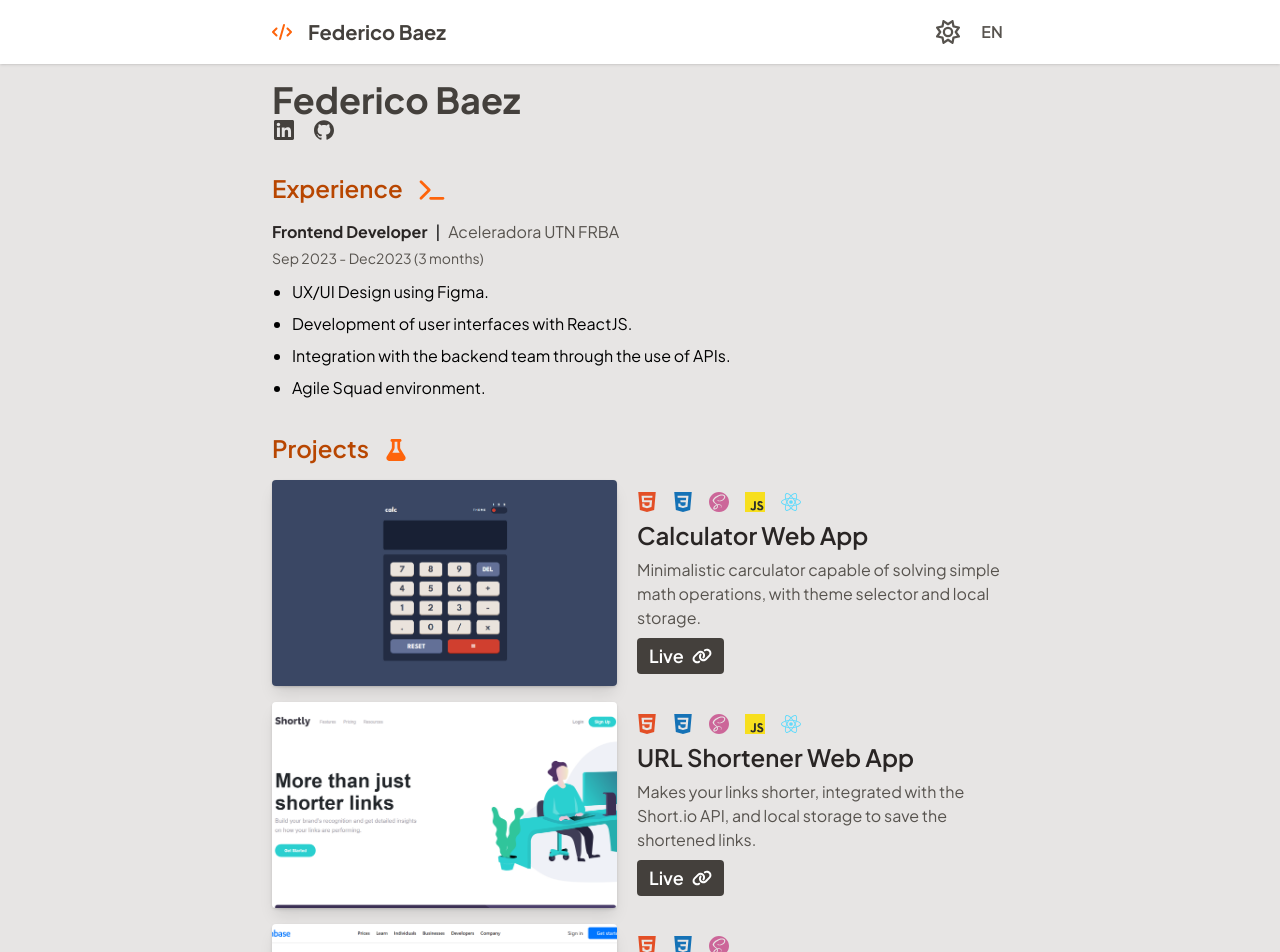
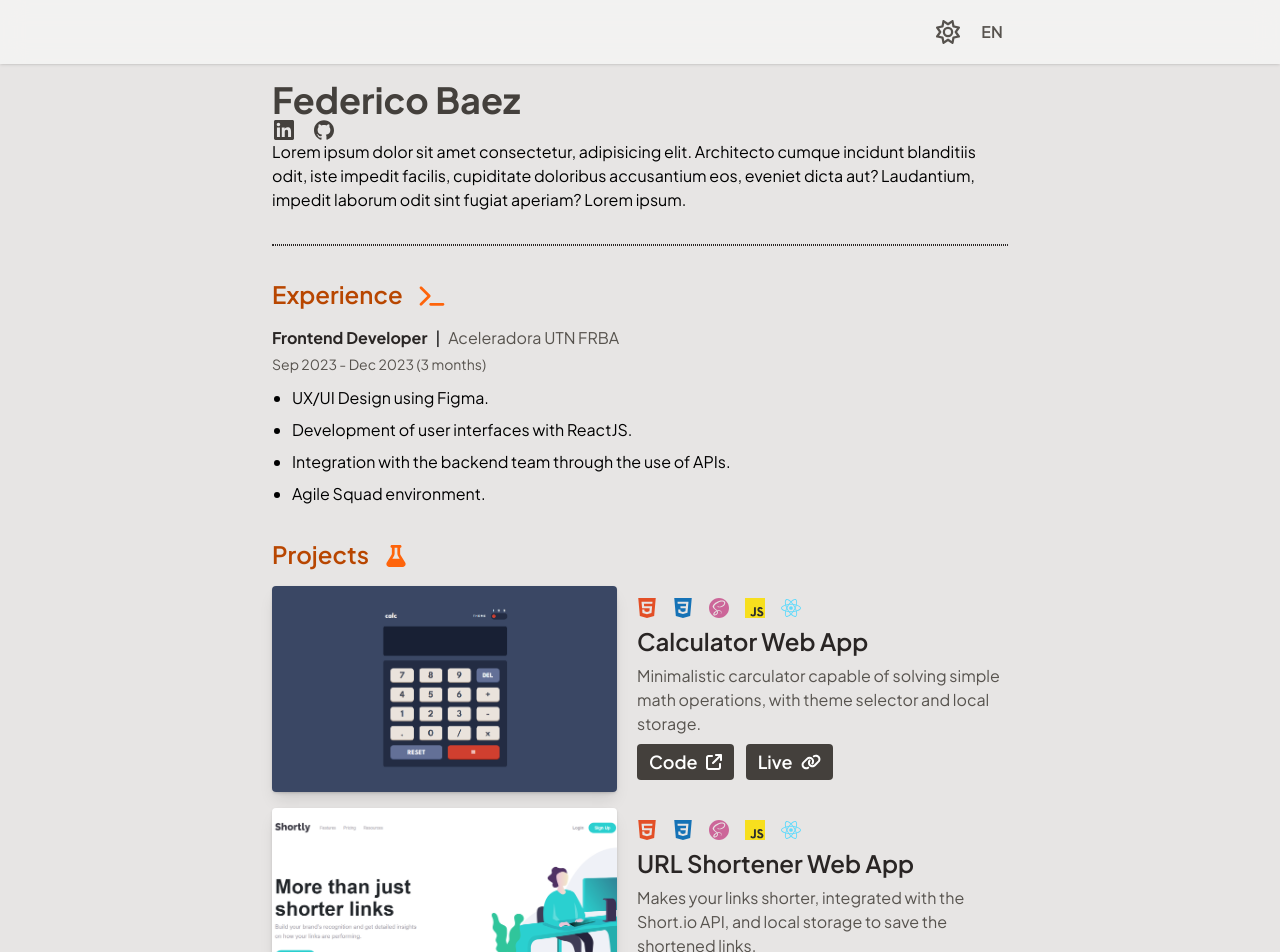
Before and after one commit to Federico-Baez/Federico-Baez-Portfolio, a React (Vite) app: page / in a window 1280 px wide. Shown: the top 952 px of the page. Built offline with nearby package versions, Linux system fonts and the light colour scheme.

Commit message:
language selector completed

```diff
--- a/index.html
+++ b/index.html
@@ -4,7 +4,7 @@
 		<meta charset="UTF-8" />
 		<link rel="icon" type="image/svg+xml" href="/vite.svg" />
 		<meta name="viewport" content="width=device-width, initial-scale=1.0" />
-		<title>Vite + React + TS</title>
+		<title>Federico Baez´s Portfolio</title>
 	</head>
 	<body class="font-primary bg-stone-200">
 		<div id="root"></div>
--- /dev/null
+++ b/public/assets/locales/en/translation.json
@@ -0,0 +1,21 @@
+{
+	"name": "Federico Baez",
+	"about_me": "Lorem ipsum dolor sit amet consectetur, adipisicing elit. Architecto cumque incidunt blanditiis odit, iste impedit facilis, cupiditate doloribus accusantium eos, eveniet dicta aut? Laudantium, impedit laborum odit sint fugiat aperiam? Lorem ipsum.",
+	"title_experience": "Experience",
+	"job_role": "Frontend Developer",
+	"job_company_name": "Aceleradora UTN FRBA",
+	"job_dates": "Sep 2023 - Dec 2023 (3 months)",
+	"job_enum_1": "UX/UI Design using Figma.",
+	"job_enum_2": "Development of user interfaces with ReactJS.",
+	"job_enum_3": "Integration with the backend team through the use of APIs.",
+	"job_enum_4": "Agile Squad environment.",
+	"title_projects": "Projects",
+	"button_code": "Code",
+	"button_live": "Live",
+	"calculator_subtitle": "Calculator Web App",
+	"calculator_description": "Minimalistic carculator capable of solving simple math operations, with theme selector and local storage.",
+	"shortener_subtitle": "URL Shortener Web App",
+	"shortener_description": "Makes your links shorter, integrated with the Short.io API, and local storage to save the shortened links.",
+	"landing_subtitle": "Responsive Landing Page",
+	"landing_description": "Landing page with a responsive layout to improve the user experience, inspired by a public Figma design."
+}
--- a/src/components/containers/CardContainer.tsx
+++ b/src/components/containers/CardContainer.tsx
@@ -1,13 +1,16 @@
 import Card from "../pure/Card";
 import { FlaskIcon } from "../pure/icons";
+import { useTranslation } from "react-i18next";
 
 export default function CardContainer() {
+	const { t } = useTranslation();
+
 	return (
 		<section className="section-projects grid grid-cols-1 gap-4 md:gap-4">
 			{/* About me title */}
 			<title className="text-highlight-dark flex items-center gap-4">
 				<h2 className="items-center text-2xl font-semibold">
-					Projects
+					{t("title_projects")}
 				</h2>
 				<div className="text-highlight mt-1">
 					<FlaskIcon />
@@ -15,30 +18,33 @@ export default function CardContainer() {
 			</title>
 			<Card
 				cardImg="/Calculator-Thumbnail.png"
-				cardTechs={["HTML", "CSS", "SCSS", "JS", "ReactJS"]}
-				cardTitle="Calculator Web App"
-				cardDescription="Minimalistic carculator capable of solving simple math operations, with theme selector and local storage."
+				cardTechs={["HTML", "CSS", "SCSS", "JS", "React"]}
+				cardTitle={t("calculator_subtitle")}
+				cardDescription={t("calculator_description")}
 				cardLiveLink="https://federico-baez.github.io/Calculator-App-React/"
+				cardCodeLink="https://github.com/Federico-Baez/Calculator-App-React"
 			/>
 			<Card
 				cardImg="/Shortener-Thumbnail.png"
-				cardTechs={["HTML", "CSS", "SCSS", "JS", "ReactJS"]}
-				cardTitle="URL Shortener Web App"
-				cardDescription="Makes your links shorter, integrated with the Short.io API, and local storage to save the shortened links."
+				cardTechs={["HTML", "CSS", "SCSS", "JS", "React"]}
+				cardTitle={t("shortener_subtitle")}
+				cardDescription={t("shortener_description")}
 				cardLiveLink="https://federico-baez.github.io/URL-Shortener-App-React/"
+				cardCodeLink="https://github.com/Federico-Baez/URL-Shortener-App-React"
 			/>
 			<Card
 				cardImg="/Landing-Thumbnail.png"
 				cardTechs={["HTML", "CSS", "SCSS"]}
-				cardTitle="Responsive Landing Page"
-				cardDescription="Landing page with a responsive layout to improve the user experience, inspired by a public Figma design."
+				cardTitle={t("landing_subtitle")}
+				cardDescription={t("landing_description")}
 				cardLiveLink="https://federico-baez.github.io/Landing-Page/"
+				cardCodeLink="https://github.com/Federico-Baez/Landing-Page"
 			/>
 			{/* <Card
 						cardImg="/Todo-Thumbnail.png"
-						cardTechs={["ReactJS"]}
-						cardTitle="Todo List Web App"
-						cardDescription="Lorem, ipsum dolor sit amet consectetur adipisicing elit. Error, vero qui? Quia magnam eius repellendus."
+						cardTechs={["React"]}
+						cardTitle={t("")}
+						cardDescription={t("")}
 					/> */}
 		</section>
 	);
--- a/src/components/containers/ExperienceContainer.tsx
+++ b/src/components/containers/ExperienceContainer.tsx
@@ -1,10 +1,14 @@
 import { TerminalIcon } from "../pure/icons";
+import { useTranslation } from "react-i18next";
+
 export default function ExperienceContainer() {
+	const { t } = useTranslation();
+
 	return (
 		<section className="section-experience flex flex-col gap-4">
 			<title className="text-highlight-dark flex items-center gap-4">
 				<h2 className="items-center text-2xl font-semibold">
-					Experience
+					{t("title_experience")}
 				</h2>
 				<div className="text-highlight mt-1">
 					<TerminalIcon />
@@ -14,26 +18,23 @@ export default function ExperienceContainer() {
 				<div className="flex flex-col gap-1">
 					<div className="flex gap-2">
 						<h3 className="text-chars-strong font-bold">
-							Frontend Developer{" "}
+							{t("job_role")}
 						</h3>
 						<p> | </p>
 						<h4 className="text-chars-light">
-							Aceleradora UTN FRBA
+							{t("job_company_name")}
 						</h4>
 					</div>
 					<h5 className="text-chars-light text-sm">
-						Sep 2023 - Dec2023 (3 months)
+						{t("job_dates")}
 					</h5>
 				</div>
 
 				<ul className="list-disc space-y-2 pl-5">
-					<li>UX/UI Design using Figma.</li>
-					<li>Development of user interfaces with ReactJS.</li>
-					<li>
-						Integration with the backend team through the use of
-						APIs.
-					</li>
-					<li>Agile Squad environment.</li>
+					<li>{t("job_enum_1")}</li>
+					<li>{t("job_enum_2")}</li>
+					<li>{t("job_enum_3")}</li>
+					<li>{t("job_enum_4")}</li>
 				</ul>
 			</article>
 		</section>
--- a/src/components/containers/LandingPage.tsx
+++ b/src/components/containers/LandingPage.tsx
@@ -1,16 +1,37 @@
 /* import Footer from "../pure/Footer"; */
+import { useEffect, useRef, useState } from "react";
 import Header from "../pure/Header";
 import CardContainer from "./CardContainer";
 import ExperienceContainer from "./ExperienceContainer";
 import PresentationContainer from "./PresentationContainer";
 
 export default function LandingPage() {
+	const [isScrolled, setIsScrolled] = useState(false);
+	const presentationContainerRef = useRef<HTMLDivElement | null>(null);
+
+	useEffect(() => {
+		const onScroll = () => {
+			if (presentationContainerRef.current) {
+				const rect =
+					presentationContainerRef.current.getBoundingClientRect();
+				const headerHeight = 140;
+				setIsScrolled(window.scrollY >= rect.bottom + headerHeight);
+			}
+		};
+
+		window.addEventListener("scroll", onScroll);
+		return () => window.removeEventListener("scroll", onScroll);
+	}, []);
+
 	return (
 		<div>
-			<Header />
+			<Header showDetails={isScrolled} />
 			<main className="mx-auto grid max-w-3xl gap-8 px-4 pb-8 pt-4">
 				{/* About me section */}
-				<PresentationContainer />
+				<div ref={presentationContainerRef}>
+					<PresentationContainer />
+				</div>
+				<hr className="border-chars-strong rounded-lg border border-dotted"></hr>
 				{/* Experience section */}
 				<ExperienceContainer />
 				{/* Projects section*/}
--- a/src/components/containers/PresentationContainer.tsx
+++ b/src/components/containers/PresentationContainer.tsx
@@ -1,17 +1,31 @@
 import { GithubIcon, LinkedinIcon } from "../pure/icons";
+import { useTranslation } from "react-i18next";
 
 export default function PresentationContainer() {
+	const { t } = useTranslation();
+
 	return (
-		<section>
+		<section className="flex flex-col ">
 			<title className="text-chars flex items-center gap-4">
-				<h2 className="items-center text-4xl font-bold">
-					Federico Baez
-				</h2>
+				<h2 className="items-center text-4xl font-bold">{t("name")}</h2>
 			</title>
 			<div className="flex space-x-4 text-stone-700">
-				<LinkedinIcon />
-				<GithubIcon />
+				<a
+					href="https://www.linkedin.com/in/federico-baez/"
+					target="_blank"
+					rel="noopener noreferrer"
+				>
+					<LinkedinIcon />
+				</a>
+				<a
+					href="https://github.com/Federico-Baez"
+					target="_blank"
+					rel="noopener noreferrer"
+				>
+					<GithubIcon />
+				</a>
 			</div>
+			<p>{t("about_me")}</p>
 		</section>
 	);
 }
--- a/src/components/pure/Card.tsx
+++ b/src/components/pure/Card.tsx
@@ -1,8 +1,10 @@
 import LogoError from "./LogoError";
+import { useTranslation } from "react-i18next";
 import {
 	CSSIcon,
 	HTMLIcon,
 	JSIcon,
+	LinkAltIcon,
 	LinkIcon,
 	ReactIcon,
 	SCSSIcon,
@@ -16,6 +18,7 @@ interface CardProps {
 	cardTitle: string;
 	cardDescription: string;
 	cardLiveLink: string;
+	cardCodeLink: string;
 }
 
 export default function Card({
@@ -24,6 +27,7 @@ export default function Card({
 	cardTitle,
 	cardDescription,
 	cardLiveLink,
+	cardCodeLink,
 }: CardProps) {
 	const techLogoSelector = (tech: string): React.ReactNode => {
 		switch (tech) {
@@ -37,7 +41,7 @@ export default function Card({
 				return <JSIcon />;
 			case "TS":
 				return <TSIcon />;
-			case "ReactJS":
+			case "React":
 				return <ReactIcon />;
 			case "Tailwind":
 				return <TailwindIcon />;
@@ -45,6 +49,8 @@ export default function Card({
 				return <LogoError />;
 		}
 	};
+
+	const { t } = useTranslation();
 
 	return (
 		<article className="overflow-hidden rounded bg-white shadow sm:flex sm:overflow-visible sm:rounded-none sm:bg-transparent sm:shadow-none">
@@ -57,29 +63,48 @@ export default function Card({
 					className="h-full w-full object-cover object-center shadow sm:rounded"
 				></img>
 			</div>
-			<div className="space-y-2 p-5 sm:min-w-[391px] sm:py-3 sm:pl-5 sm:pr-0">
+			<div className="space-y-2 p-5 sm:min-w-[391px] sm:max-w-[391px] sm:py-3 sm:pl-5 sm:pr-0">
 				<div className="text-small flex font-semibold">
 					{cardTechs.map((tech, index) => (
-						<span className="mr-4" key={index}>
+						<div
+							className="group/tooltip relative mr-4"
+							key={index}
+						>
 							{techLogoSelector(tech)}
+							<span className="before:dark:gray-800 pointer-events-none absolute bottom-full left-1/2 z-20 -translate-x-1/2 -translate-y-0 whitespace-nowrap rounded-md bg-gray-800 px-1.5 py-1 text-xs text-gray-200 opacity-0 transition-all before:absolute before:-bottom-1 before:left-1/2 before:-z-10 before:h-2.5 before:w-2.5 before:-translate-x-1/2 before:rotate-45 before:rounded-sm before:bg-gray-800 before:content-[''] group-hover/tooltip:-translate-y-3 group-hover/tooltip:opacity-100 dark:bg-white dark:text-gray-700 before:dark:bg-white">
+								{tech}
 							</span>
+						</div>
 					))}
 				</div>
 				<h2 className="text-chars-strong text-2xl font-semibold leading-tight">
 					{cardTitle}
 				</h2>
 				<p className="text-chars-light">{cardDescription}</p>
+				<div className="flex gap-3">
+					<a
+						href={cardCodeLink}
+						target="_blank"
+						rel="noopener noreferrer"
+						className="bg-chars hover:bg-highlight active:bg-highlight-light group inline-flex cursor-pointer items-center gap-2 rounded px-3 py-1 text-lg font-semibold text-white transition-all "
+					>
+						{t("button_code")}
+						<i className="transform transition-transform">
+							<LinkAltIcon />
+						</i>
+					</a>
 					<a
 						href={cardLiveLink}
 						target="_blank"
 						rel="noopener noreferrer"
 						className="bg-chars hover:bg-highlight active:bg-highlight-light group inline-flex cursor-pointer items-center gap-2 rounded px-3 py-1 text-lg font-semibold text-white transition-all hover:gap-5"
 					>
-					Live
+						{t("button_live")}
 						<i className="transform transition-transform group-hover:rotate-90">
 							<LinkIcon />
 						</i>
 					</a>
+				</div>
 			</div>
 			{/* <div className="flex pb-3 pl-5 pt-0">
                     <span className="text-small text-stone-800">2023</span>
--- a/src/components/pure/Header.tsx
+++ b/src/components/pure/Header.tsx
@@ -1,54 +1,57 @@
-import { LightThemeIcon, ScriptIcon } from "./icons";
+import { useTranslation } from "react-i18next";
+import { GithubIcon, LightThemeIcon, LinkedinIcon, ScriptIcon } from "./icons";
 
-export default function Header() {
+interface HeaderProps {
+	showDetails: boolean;
+}
+
+export default function Header({ showDetails }: HeaderProps) {
+	const { t, i18n } = useTranslation();
+
+	const changeLanguage = () => {
+		const newLanguage = i18n.language === "en" ? "es" : "en";
+		i18n.changeLanguage(newLanguage);
+	};
+
 	return (
-		<header className="sticky bg-white shadow">
+		<header className="sticky top-0 z-50 bg-stone-100 bg-opacity-80 shadow backdrop-blur-md">
 			<div className="mx-auto flex h-16 max-w-3xl items-center justify-between">
-				{/* nav movil menu button */}
-				{/* <button className="-m-1 mr-8 rounded p-1 text-stone-500 transition-colors hover:bg-stone-200 hover:text-violet-600 focus:ring-2 focus:ring-stone-500">
-					<MenuIcon />
-				</button> */}
-				{/* logo + nav desktop */}
-				<div className="text-highlight flex items-baseline gap-4 pl-4 duration-200">
+				{showDetails ? (
+					<div className="text-highlight flex items-center gap-6 pl-4 align-middle opacity-100 transition-all duration-150">
 						<ScriptIcon />
 						<h1 className="text-chars text-xl font-bold">
-						Federico Baez
+							{t("name")}
 						</h1>
-				</div>
-				<div className="flex items-center">
-					{/* nav desktop */}
-					{/* <div className="ml-8 hidden space-x-2 md:flex">
-						<a className="px-3 py-2  text-violet-600" href="#">
-							Home
+						<div className="flex items-end space-x-3 align-bottom text-stone-700">
+							<a
+								href="https://www.linkedin.com/in/federico-baez/"
+								target="_blank"
+								rel="noopener noreferrer"
+							>
+								<LinkedinIcon />
 							</a>
 							<a
-							className="px-3 py-2 text-stone-900 transition-colors hover:text-violet-600"
-							href="#"
+								href="https://github.com/Federico-Baez"
+								target="_blank"
+								rel="noopener noreferrer"
 							>
-							About
+								<GithubIcon />
 							</a>
-						<a
-							className="px-3 py-2 text-stone-900 transition-colors hover:text-violet-600"
-							href="#"
-						>
-							Blog
-						</a>
-						<a
-							className="px-3 py-2 text-stone-900 transition-colors hover:text-violet-600"
-							href="#"
-						>
-							Contact
-						</a>
-					</div> */}
 						</div>
-
+					</div>
+				) : (
+					<div></div>
+				)}
 				<div className="flex items-center gap-4 pr-4">
 					<button className="text-chars-light hover:text-highlight active:text-highlight-light rounded-full transition-colors">
 						<LightThemeIcon />
 						{/* <DarkThemeIcon /> */}
 					</button>
-					<button className="text-chars-light hover:text-highlight active:text-highlight-light h-8 w-8 rounded-full font-semibold transition-colors">
-						EN
+					<button
+						onClick={changeLanguage}
+						className="text-chars-light hover:text-highlight active:text-highlight-light h-8 w-8 rounded-full font-semibold transition-colors"
+					>
+						{i18n.language.toUpperCase()}
 					</button>
 				</div>
 			</div>
--- a/src/main.tsx
+++ b/src/main.tsx
@@ -2,6 +2,7 @@ import React from "react";
 import ReactDOM from "react-dom/client";
 import App from "./App.tsx";
 import "./index.css";
+import "./i18n";
 
 ReactDOM.createRoot(document.getElementById("root")!).render(
 	<React.StrictMode>
```
Also changed, not shown: package.json (+5 -2 lines), public/assets/locales/es/translation.json (added, +21 -0 lines), src/i18n.js (added, +19 -0 lines), 1 other file (tests, documents, lock files or other folders). Lines whose indentation alone changed are shown as unchanged.
